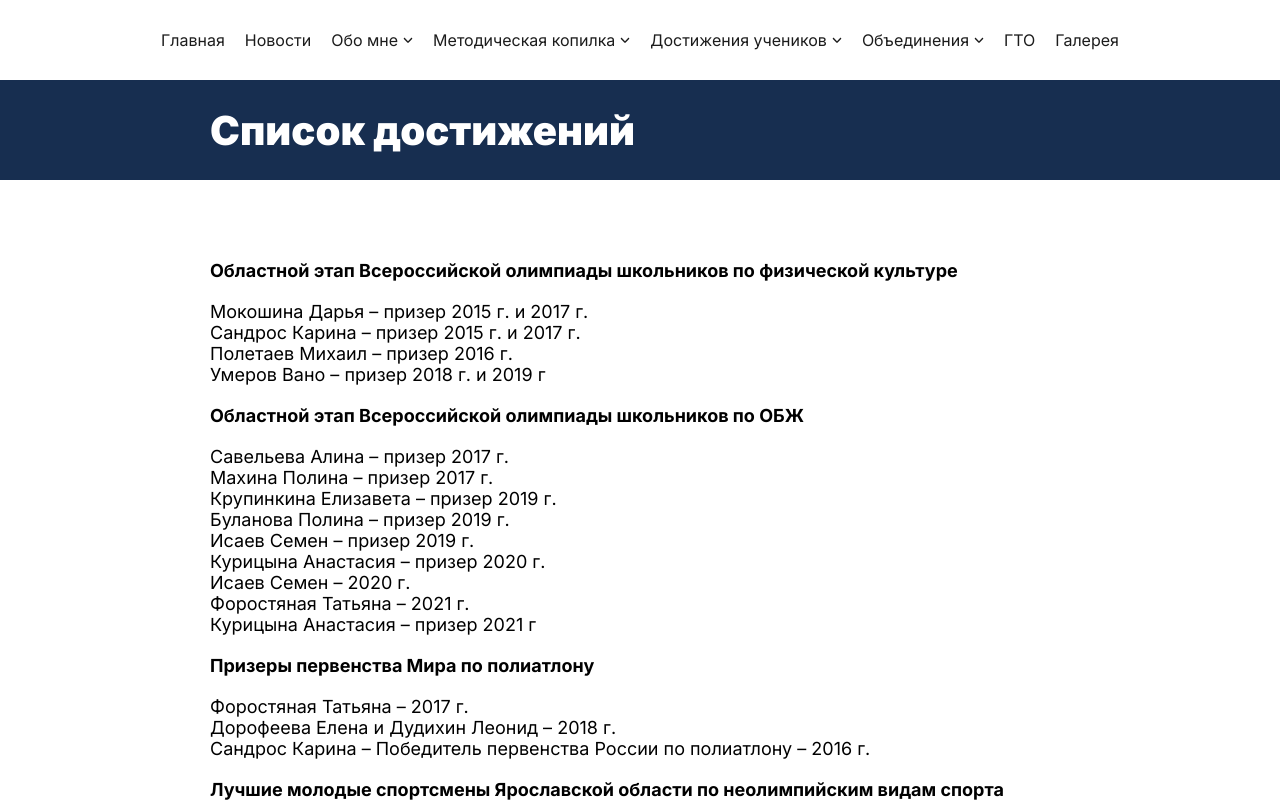
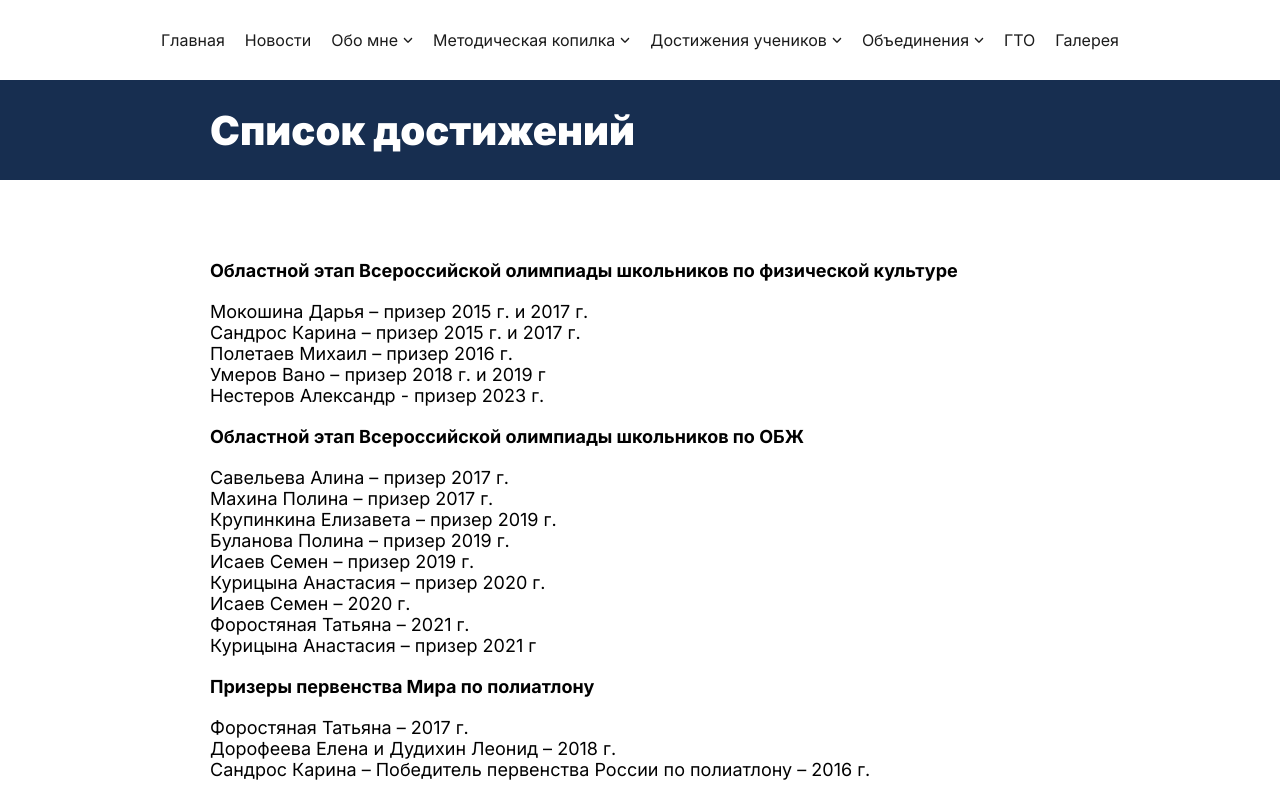
Before and after one commit to decasus/av-sorokin, a Next.js app: page /student-achievements in a window 1280 px wide. Shown: the top 800 px of the page. Built offline with nearby package versions, Linux system fonts and the light colour scheme.

Commit message:
fix: achievements list

```diff
--- a/src/app/student-achievements/page.js
+++ b/src/app/student-achievements/page.js
@@ -13,6 +13,7 @@ const Page = () => {
                     Сандрос  Карина – призер 2015 г. и 2017 г. <br/>
                     Полетаев Михаил – призер 2016 г. <br/>
                     Умеров Вано – призер 2018 г. и 2019 г <br/>
+                    Нестеров Александр - призер 2023 г.
                     <div className="ats__title">
                         Областной этап Всероссийской олимпиады школьников по ОБЖ
                     </div>
```
